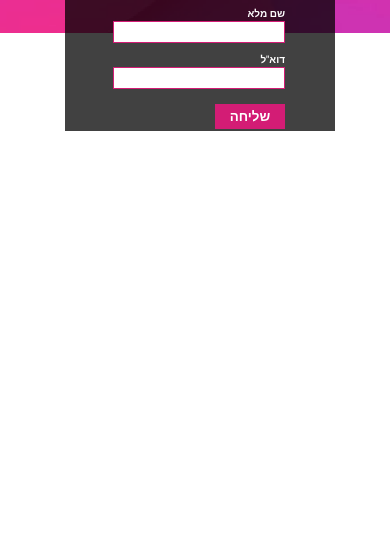
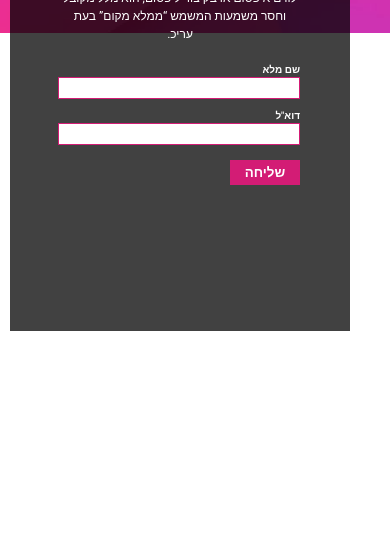
Before and after one commit to ariel-azulay/arielazulay, a plain HTML site: page projects/porject-1/index.html in a window 390 px wide. Shown: the part 389-928 px from the top of the page. Drawn offline with Linux system fonts and the light colour scheme.

Commit message:
סידור הדיב השחור בפרוייקט 1

```diff
--- a/projects/porject-1/option1.css
+++ b/projects/porject-1/option1.css
@@ -87,10 +87,10 @@
     position: absolute;
     padding: 50px;
     margin: auto;
-    top: 120px;
-    right: 55px;
-    width: 170px;
-    height: 300px;
+    top: 220px;
+    right: 40px;
+    width: 240px;
+    height: 400px;
   }
   .abs-content > h2 {
     /* padding-top: 60px; */
```
